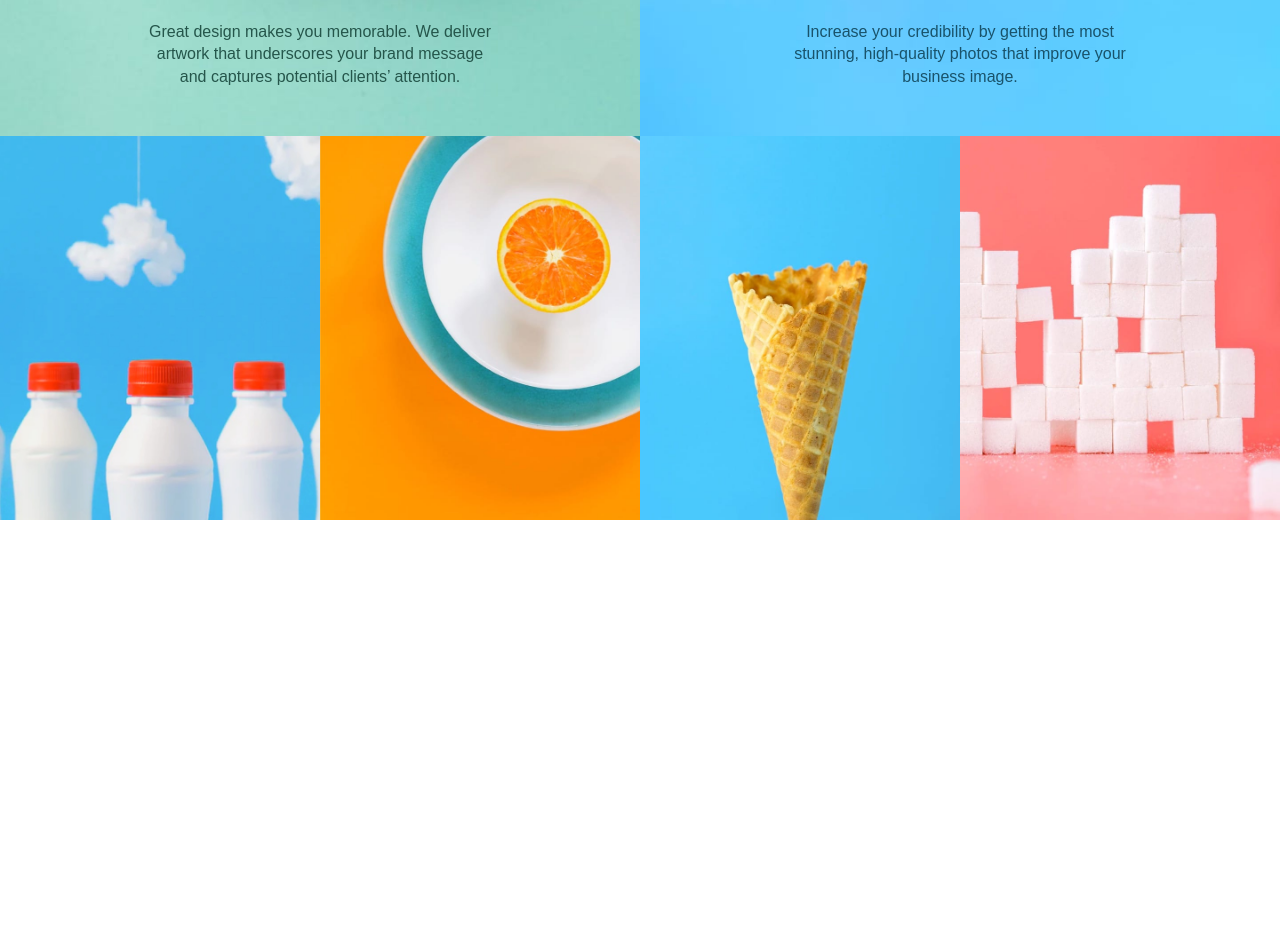
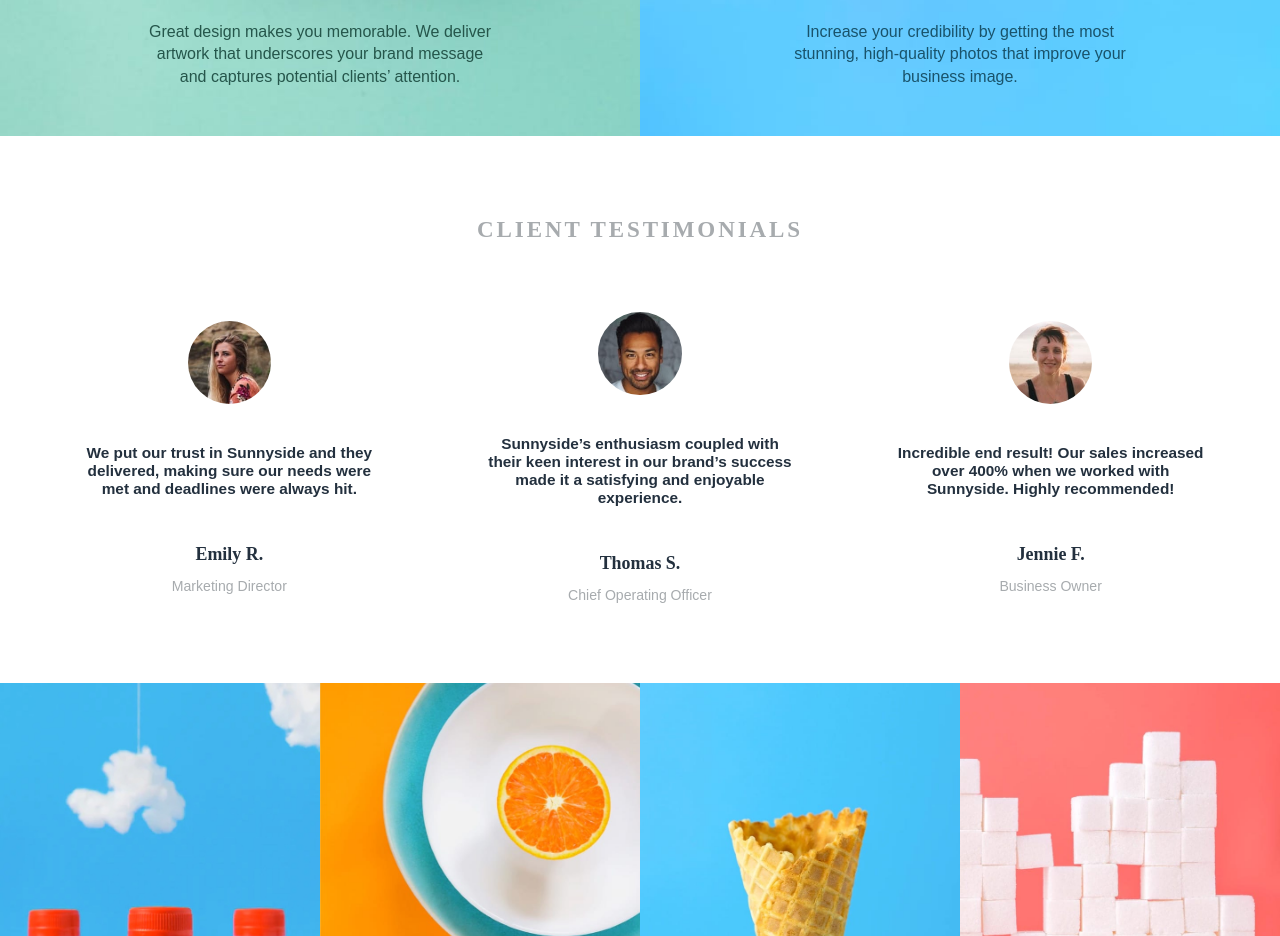
Before and after one commit to TheAncientOwl/sunnyside-agency-landing-page, a React (Create React App) app: page / in a window 1280 px wide. Shown: the part 2200-3136 px from the top of the page. Before the commit the page ends 2720 px from the top, so only its background shows below. Built offline with nearby package versions, Linux system fonts and the light colour scheme; a web font is replaced by a local one.

Commit message:
added testimonials.

```diff
--- a/src/TestimonialsConfig.js
+++ b/src/TestimonialsConfig.js
@@ -1,4 +1,27 @@
-const TestimonialsConfig = [{ image: '', text: '', name: '', title: '' }];
+import EmilyImgSrc from './images/image-emily.jpg';
+import ThomasImgSrc from './images/image-thomas.jpg';
+import JennieImgSrc from './images/image-jennie.jpg';
+
+const TestimonialsConfig = [
+  {
+    image: EmilyImgSrc,
+    text: 'We put our trust in Sunnyside and they delivered, making sure our needs were met and deadlines were always hit.',
+    name: 'Emily R.',
+    title: 'Marketing Director',
+  },
+  {
+    image: ThomasImgSrc,
+    text: 'Sunnyside’s enthusiasm coupled with their keen interest in our brand’s success made it a satisfying and enjoyable experience.',
+    name: 'Thomas S.',
+    title: 'Chief Operating Officer',
+  },
+  {
+    image: JennieImgSrc,
+    text: 'Incredible end result! Our sales increased over 400% when we worked with Sunnyside. Highly recommended!',
+    name: 'Jennie F.',
+    title: 'Business Owner',
+  },
+];
 
 Object.freeze(TestimonialsConfig);
 export default TestimonialsConfig;
--- /dev/null
+++ b/src/components/testimonials/TestimonialsElements.js
@@ -0,0 +1,23 @@
+import styled from 'styled-components';
+import Colors from '../../Colors';
+
+export const Container = styled.div`
+  padding: 5em 3em;
+`;
+
+export const Title = styled.div`
+  text-align: center;
+  text-transform: uppercase;
+  font-weight: bold;
+  font-size: 1.8vw;
+  font-family: cursive;
+  letter-spacing: 0.125em;
+  color: ${Colors.grayBlue};
+  margin-bottom: 3em;
+`;
+
+export const List = styled.div`
+  display: flex;
+  justify-content: space-around;
+  gap: 3em;
+`;
--- a/src/components/testimonials/index.js
+++ b/src/components/testimonials/index.js
@@ -1,3 +1,17 @@
+import TestimonialsConfig from '../../TestimonialsConfig';
+import { Container, Title, List } from './TestimonialsElements';
+
+import Testimonial from './testimonial';
+
 export default function Testimonials() {
-  return <div></div>;
+  return (
+    <Container>
+      <Title>client testimonials</Title>
+      <List>
+        {TestimonialsConfig.map((item, index) => (
+          <Testimonial key={index} image={item.image} text={item.text} name={item.name} title={item.title} />
+        ))}
+      </List>
+    </Container>
+  );
 }
--- /dev/null
+++ b/src/components/testimonials/testimonial/TestimonialElements.js
@@ -0,0 +1,37 @@
+import styled from 'styled-components';
+import Colors from '../../../Colors';
+
+export const Container = styled.div`
+  display: flex;
+  flex-direction: column;
+  justify-content: center;
+  align-items: center;
+`;
+
+export const Image = styled.img`
+  border-radius: 50%;
+  width: 6.5vw;
+  margin-bottom: 2.5em;
+`;
+
+export const Text = styled.div`
+  max-width: 36ch;
+  text-align: center;
+  font-weight: bold;
+  font-size: 1.2vw;
+  color: ${Colors.darkDesaturatedBlue};
+  margin-bottom: 3em;
+`;
+
+export const Name = styled.div`
+  font-size: 1.4vw;
+  font-weight: bold;
+  font-family: cursive;
+  color: ${Colors.darkDesaturatedBlue};
+  margin-bottom: 0.7em;
+`;
+
+export const Title = styled.div`
+  font-size: 1.1vw;
+  color: ${Colors.grayBlue};
+`;
--- /dev/null
+++ b/src/components/testimonials/testimonial/index.js
@@ -0,0 +1,21 @@
+import { Container, Image, Text, Name, Title } from './TestimonialElements';
+import PropTypes from 'prop-types';
+
+export default function Testimonial({ image, text, name, title }) {
+  image, text, name, title;
+  return (
+    <Container>
+      <Image src={image} alt={name} />
+      <Text>{text}</Text>
+      <Name>{name}</Name>
+      <Title>{title}</Title>
+    </Container>
+  );
+}
+
+Testimonial.propTypes = {
+  image: PropTypes.string.isRequired,
+  text: PropTypes.string.isRequired,
+  name: PropTypes.string.isRequired,
+  title: PropTypes.string.isRequired,
+};
```
